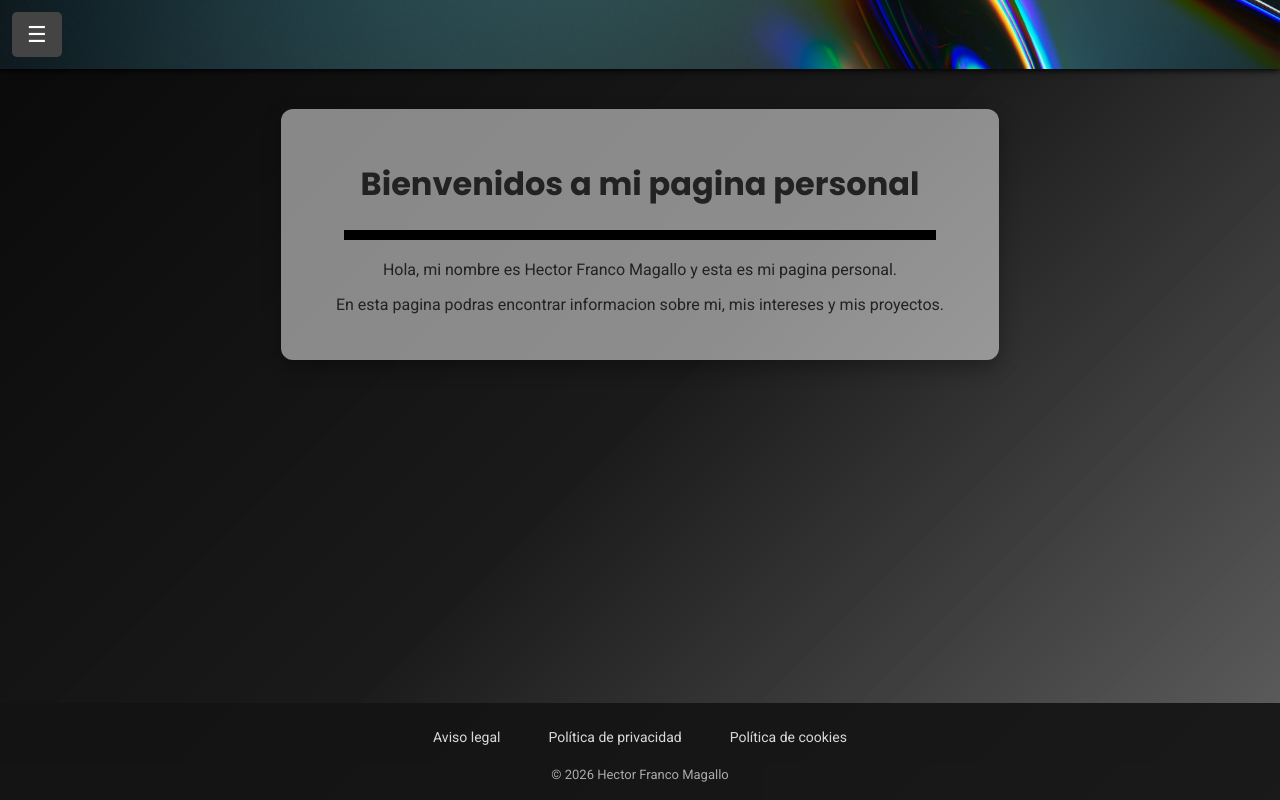
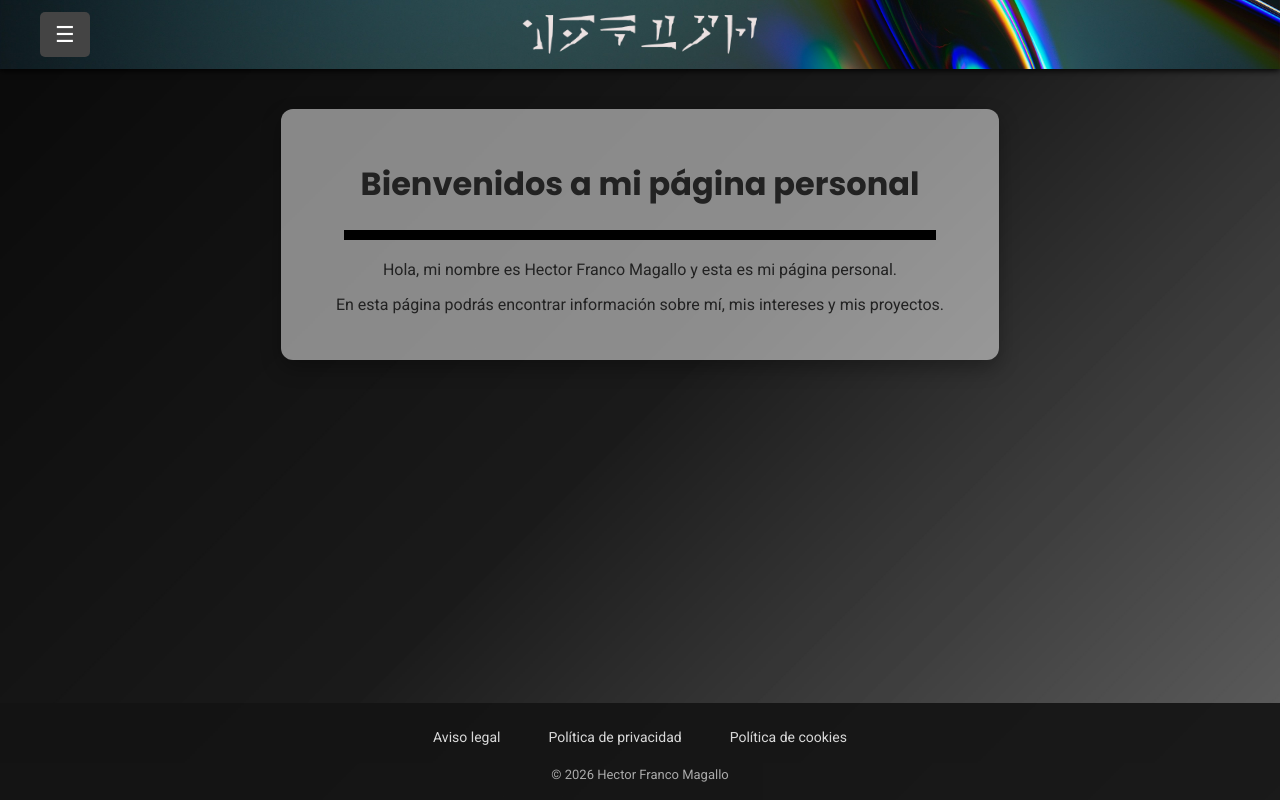
Before and after one commit to HectorFM99/Pagina-Web, a plain HTML site: page index.html in a window 1280 px wide. Drawn offline with Linux system fonts and the light colour scheme.

Commit message:
Optimizado del css, etiquetas repetidas eliminadas y fixeadas

```diff
--- a/css/cuerpo.css
+++ b/css/cuerpo.css
@@ -1,16 +1,3 @@
-title{
-    color: #000000;
-    font-size: 24px;
-}
-
-nav {
-  display: flex;
-  justify-content: space-between;
-  gap: 15px;
-  padding: 15px 40px;
-  background-color: #222;
-}
-
 .boton-proyectos {
   display: inline-block;
   background-color: #e63946;
@@ -19,19 +6,20 @@ nav {
   text-decoration: none;
   border-radius: 6px;
 }
+
+html,
 body {
+  min-height: 100%;
   margin: 0;
-  min-height: 100vh;
+}
+
+body {
+min-height: 100vh;
   display: flex;
   flex-direction: column;
   font-family: "Poppins", sans-serif;
-  background-color: #f4f4f4;
-  color: #222;
-  background-image: url("../assets/images/Fondo.jpg");
-  background-size: cover;
-  background-position: center;
-  background-repeat: no-repeat;
-  background-attachment: fixed;
+  color: var(--color-texto);
+  background: #f4f4f4 url("../assets/images/Fondo.jpg") center / cover no-repeat fixed;
 }
 nav a {
   font-family: "Roboto", sans-serif;
@@ -89,12 +77,15 @@ hr {
 
 /* Cambia estas rutas por las de tus imágenes */
 .imagen-barra-superior {
-  background-image: url("../assets/images/Banners\ superior.jpg");
-  background-size: cover;
-  background-position: center;
-  background-repeat: no-repeat;
-  padding: 12px;
-  box-shadow: 0 2px 6px rgba(0, 0, 0, 0.9);
+ display: flex;
+  align-items: center;
+  justify-content: space-between;
+  gap: 15px;
+  min-height: 64px;
+  padding: 12px 40px;
+  position: relative;
+  background: url("../assets/images/Banners\ superior.jpg") center / cover no-repeat;
+  box-shadow: 0 2px 6px rgb(0 0 0 / 90%);
 }
 
 .imagen-1 {
@@ -257,8 +248,6 @@ hr {
   justify-content: center;
   flex-wrap: wrap;
   gap: 12px 24px;
-  padding: 0;
-  background-color: transparent;
 }
 
 .pie-pagina a {
@@ -284,19 +273,6 @@ hr {
   visibility: hidden;
 }
 
-html,
-body {
-  margin: 0;
-  min-height: 100%;
-}
-
-body {
-  margin: 0;
-  min-height: 100vh;
-  display: flex;
-  flex-direction: column;
-}
-
 .contenido-proyectos {
   margin-bottom: 40px;
 }
@@ -307,3 +283,57 @@ body {
   font-size: 20px;
   font-weight: bold;
 }
+
+.reveal {
+  opacity: 0;
+  filter: blur(12px);
+  transform: translateX(-28px);
+  transition:
+    opacity 700ms ease,
+    filter 700ms ease,
+    transform 700ms ease;
+}
+
+.reveal.is-visible {
+  opacity: 1;
+  filter: blur(0);
+  transform: translateX(0);
+}
+
+@media (prefers-reduced-motion: reduce) {
+  .reveal {
+    opacity: 1;
+    filter: none;
+    transform: none;
+    transition: none;
+  }
+}
+
+.logo-inicio {
+  position: absolute;
+  left: 50%;
+  top: 50%;
+  transform: translate(-50%, -50%);
+  display: block;
+  line-height: 0;
+}
+
+.logo-inicio img {
+  display: block;
+  width: auto;
+  height: 40px;
+  max-width: 35vw;
+  object-fit: contain;
+}
+
+:root {
+  --color-oscuro: #222;
+  --color-texto: #222;
+  --color-acento: #e63946;
+}
+
+*,
+*::before,
+*::after {
+  box-sizing: border-box;
+}
--- a/index.html
+++ b/index.html
@@ -17,7 +17,9 @@
   <button class="boton-menu" type="button" aria-label="Abrir menú">
     ☰
   </button>
-  <!--hay que buscar un logo provisional para la barra superior-->
+ <a class="logo-inicio" href="index.html" aria-label="Ir a la página principal">
+  <img src="assets/images/imagen-para-enlace.png" alt="Logo de la página">
+</a>
 </nav>
 
 <aside class="menu-lateral">
@@ -44,11 +46,14 @@
 </aside>
 <div class="fondo-difuminado"></div>
 <main class="contenido">
-<h1 class="centrado">Bienvenidos a mi pagina personal</h1>
-<hr>
-<p class="centrado">Hola, mi nombre es Hector Franco Magallo y esta es mi pagina personal.</p>
-<div>
-<p class="centrado">En esta pagina podras encontrar informacion sobre mi, mis intereses y mis proyectos.</p>
+  <h1 class="centrado reveal">Bienvenidos a mi página personal</h1>
+  <hr class="reveal">
+  <p class="centrado reveal">
+    Hola, mi nombre es Hector Franco Magallo y esta es mi página personal.
+  </p>
+  <p class="centrado reveal">
+    En esta página podrás encontrar información sobre mí, mis intereses y mis proyectos.
+  </p>
 </main>
 </div>
 <footer class="pie-pagina">
--- a/js/programacion.js
+++ b/js/programacion.js
@@ -13,3 +13,18 @@ document.addEventListener("click", function (evento) {
     menuLateral.classList.remove("abierto");
   }
 });
+const observer = new IntersectionObserver(
+  (entries, observer) => {
+    entries.forEach((entry) => {
+      if (entry.isIntersecting) {
+        entry.target.classList.add("is-visible");
+        observer.unobserve(entry.target);
+      }
+    });
+  },
+  { threshold: 0.2 }
+);
+
+document.querySelectorAll(".reveal").forEach((element) => {
+  observer.observe(element);
+});
```
Also changed, not shown: pages/certificados.html (+3 -0 lines), pages/contactos.html (+3 -0 lines), pages/estudios.html (+3 -0 lines), pages/proyectos.html (+3 -0 lines), pages/sobre_mi.html (+3 -0 lines), assets/images/imagen-para-enlace.png (added).
